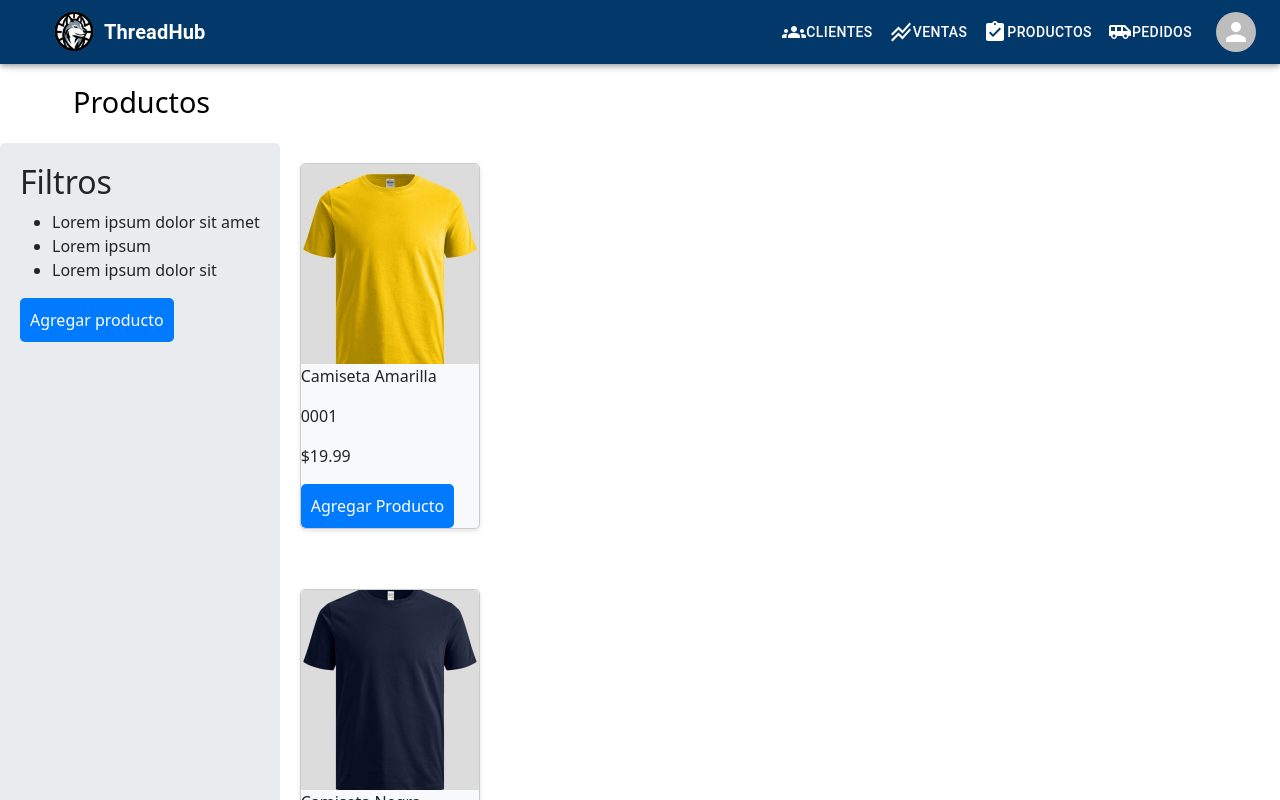
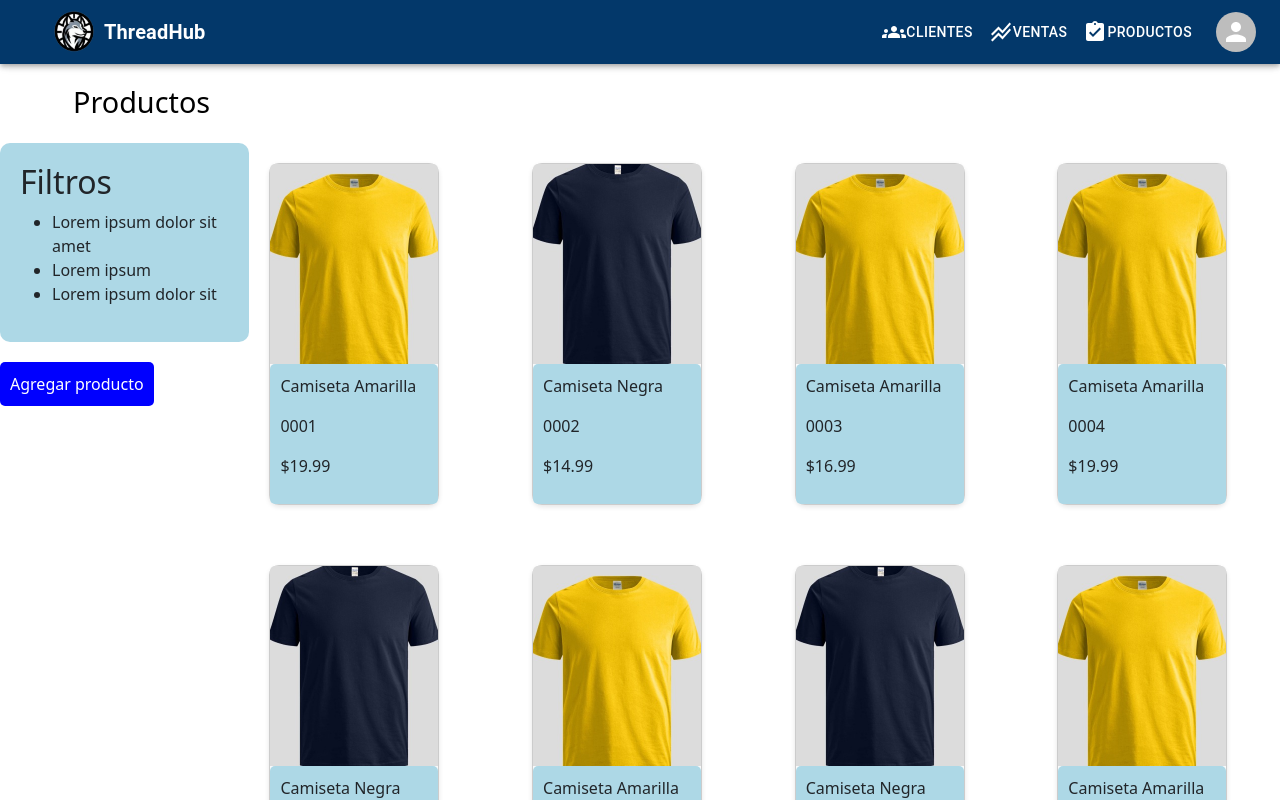
Before and after one commit to juansebmz/CRM-Industrial, a React (Create React App) app: page /Products in a window 1280 px wide. Shown: the top 800 px of the page. Built offline with nearby package versions, Linux system fonts and the light colour scheme.

Commit message:
agrego gabriel v3

```diff
--- a/src/components/Appbar.js
+++ b/src/components/Appbar.js
@@ -50,7 +50,7 @@ export default function ButtonAppBar() {
           <Button className='button' component={Link} to="/Customers" color="inherit"><GroupsIcon />Clientes</Button>
           <Button className='button' component={Link} to="/Sale" color="inherit"><StackedLineChartIcon />Ventas</Button>
           <Button className='button' component={Link} to="/Products" color="inherit"><AssignmentTurnedInIcon />Productos</Button>
-          <Button className='button' component={Link} to="/Orders" color="inherit"><AirportShuttleIcon />Pedidos</Button>
+
 
           <React.Fragment>
             <Box sx={{ display: 'flex', alignItems: 'center', textAlign: 'center' }}>
--- a/src/components/products.js
+++ b/src/components/products.js
@@ -8,10 +8,12 @@ const productos = [
   { descripcion: "Camiseta Amarilla", codigo: "0004", precio: "$19.99", imagen: "camisaAmarilla.jpg" },
   { descripcion: "Camiseta Negra", codigo: "0005", precio: "$14.99", imagen: "camisaNegra.jpg" },
   { descripcion: "Camiseta Amarilla", codigo: "0006", precio: "$16.99", imagen: "camisaAmarilla.jpg" },
+  { descripcion: "Camiseta Negra", codigo: "0007", precio: "$14.99", imagen: "camisaNegra.jpg" },
+  { descripcion: "Camiseta Amarilla", codigo: "0008", precio: "$16.99", imagen: "camisaAmarilla.jpg" },
 ];
 
 const buttonStyle = {
-  backgroundColor:'#007bff',
+  backgroundColor:'#0000FF',
   color:'white',
   border:'none',
   padding:'10px',
@@ -28,25 +30,33 @@ const ProductItem = ({ producto, index }) => {
   };
 
   const productItemStyle = {
-    width: '60%',
+    width: '70%',
     margin: '20px',
     border: '1px solid #ccc',
     padding: '0px',
-    borderRadius: '5px',
+    borderRadius: '10px',
     boxShadow: '0 2px 5px rgba(0, 0, 0, 0.1)',
     backgroundColor: '#f8f9fa',
+  };
+
+  const infoStyle = {
+    backgroundColor: 'lightblue ',
+    padding: '10px',
+    borderRadius: ' 5px 5px',
   };
 
   return (
     <div key={index} style={productItemStyle}>
       <img src={producto.imagen} alt={producto.descripcion} style={productImageStyle} />
-      <p>{producto.descripcion}</p>
-      <p>{producto.codigo}</p>
-      <p>{producto.precio}</p>
-      <button style={buttonStyle}>Agregar Producto</button>
+      <div style={infoStyle}>
+        <p>{producto.descripcion}</p>
+        <p>{producto.codigo}</p>
+        <p>{producto.precio}</p>
+      </div>
     </div>
   );
 };
+
 
 function Products() {
   const titleStyle = {
@@ -59,9 +69,9 @@ function Products() {
   };
 
   const filterStyle = {
-    backgroundColor: '#e9ecef',
+    backgroundColor: '#ADD8E6', // Cambiado a azul claro
     padding: '20px',
-    borderRadius: '5px',
+    borderRadius: '10px',
     marginBottom: '20px',
   };
 
@@ -70,6 +80,7 @@ function Products() {
       <Appbar />
       <div style={titleStyle}> Productos </div>
       <div style={{ display: 'flex' }}>
+        <div>
         <div style={filterStyle}>
           <h2>Filtros</h2>
           <ul>
@@ -77,9 +88,13 @@ function Products() {
             <li>Lorem ipsum</li>
             <li>Lorem ipsum dolor sit</li>
           </ul>
-          <button style={buttonStyle}>Agregar producto</button>
         </div>
-        <div style={{ display: 'grid', gridTemplateColumns: 'repeat(auto-fit, minmax(300px, 1fr))', gap: '20px' }}>
+        <div style={{backgroundColor:''}}>
+        <button style={ buttonStyle}>
+          Agregar producto</button>
+        </div>
+        </div>
+        <div style={{ display: 'grid', gridTemplateColumns: 'repeat(4, 1fr)', gap: '20px' }}>
           {productos.map((producto, index) => (
             <ProductItem key={index} producto={producto} index={index} />
           ))}
```
